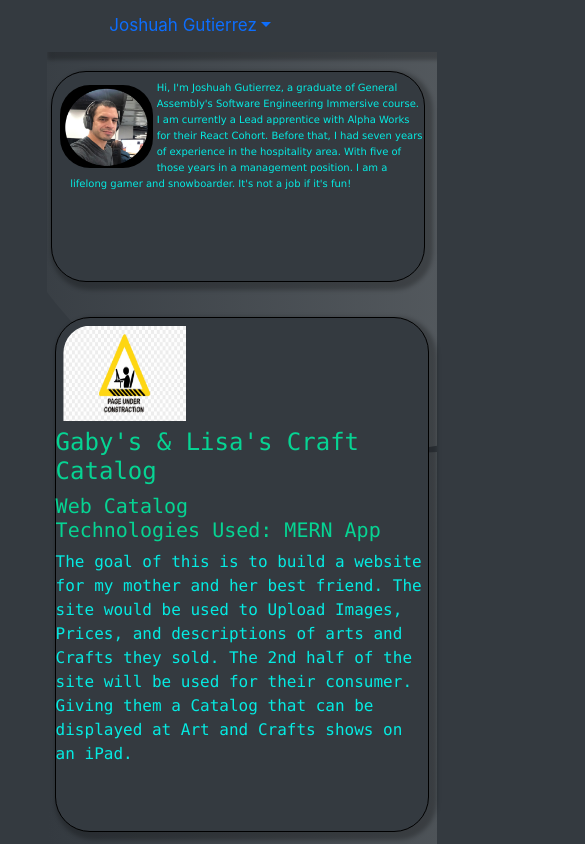
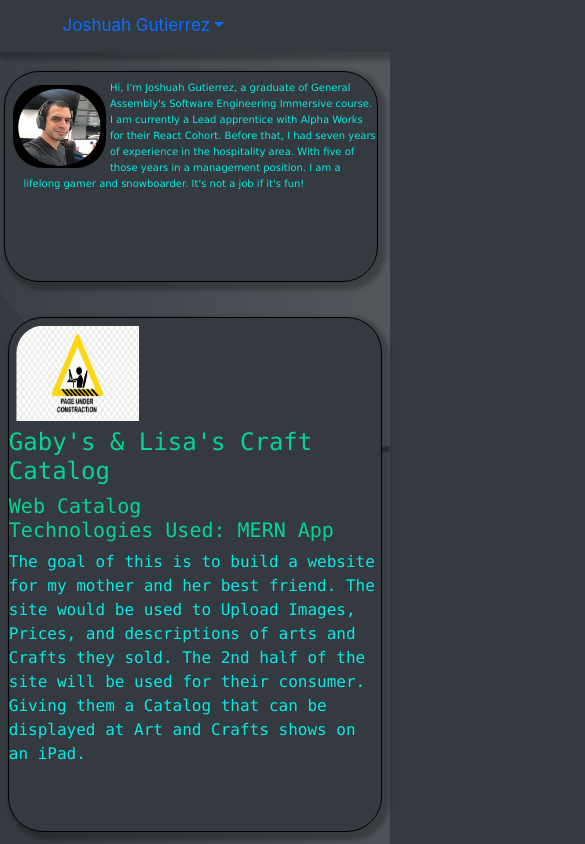
Before and after one commit to Shandem/portfolio-site, a React (Create React App) app: page /under in a window 390 px wide. Shown: the top 844 px of the page, 585 px wide, since content can reach past the window. Built offline with nearby package versions, Linux system fonts and the light colour scheme.

Commit message:
its all done! for ALL screen sizes : still need to do testing2

```diff
--- a/src/App.css
+++ b/src/App.css
@@ -45,8 +45,5 @@ h4{
   }
 }
 @media  screen and (max-width: 767px){
-  .App{
-    margin-right:-12%;
-    margin-left: 12%;
-  }
+
 }
```
